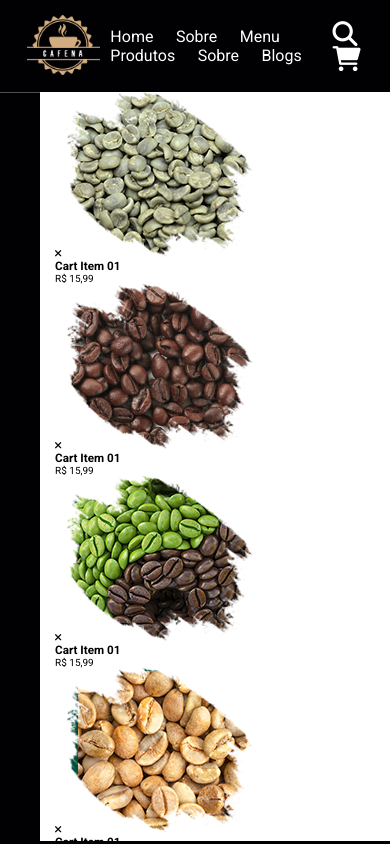
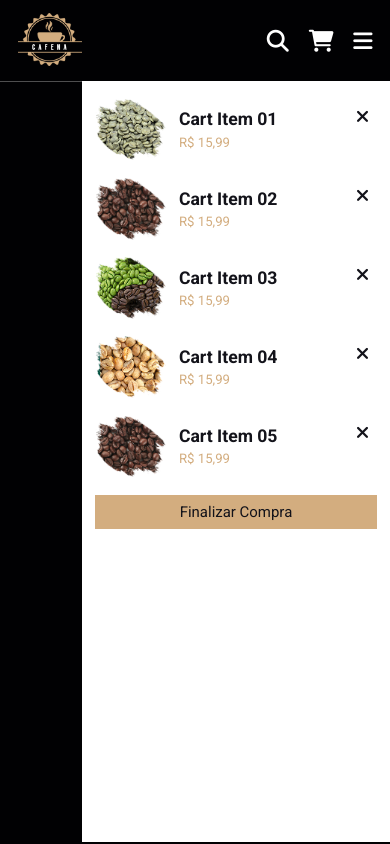
Before and after one commit to GiovaneRichard/Coffe-Shop, a plain HTML site: page index.html in a window 390 px wide. Both pictures are taken after a click on the element 346 px from the left and 58 px from the top of the page. Drawn offline with Linux system fonts and the light colour scheme.

Commit message:
header completion

```diff
--- a/assets/css/style.css
+++ b/assets/css/style.css
@@ -106,6 +106,9 @@ body {
     transform: scaleY(0);
     transform-origin: top;
 }
+.header .search-form.active {
+    transform: scaleY(1);
+}
 .header .search-form input {
     width: 100%;
     height: 100%;
@@ -129,12 +132,115 @@ body {
 /*────────────────────────*\
 *   HEADER - CART-ITEMS
 \*────────────────────────*/
-.cart-items-container {
+.header .cart-items-container {
     position: absolute;
     top: 100%;
-    right: 0;
+    right: -100%;
     height: calc(100vh - 9.5rem);
     width: 35rem;
     background: #fff;
     padding: 0 1.5rem;
+    overflow-y: auto;
 }
+.header .cart-items-container.active {
+    right: 0;
+}
+.cart-items-container::-webkit-scrollbar {
+    width: .5rem;
+    background-color: var(--black);
+}
+.cart-items-container::-webkit-scrollbar-thumb {
+    background: var(--main-color);
+    border-radius: .5rem;
+}
+
+.header .cart-items-container .cart-item {
+    position: relative;
+    margin: 2rem 0;
+    display: flex;
+    align-items: center;
+    gap: 1.5rem;
+}
+.header .cart-items-container .cart-item .fa-times{
+    position: absolute;
+    top: 1rem;
+    right: 1rem;
+    font-size: 2rem;
+    cursor: pointer;
+    color: var(--black);
+}
+.header .cart-items-container .cart-item .fa-times:hover{
+    color: var(--main-color);
+}
+.header .cart-items-container .cart-item img {
+    height: 7rem;
+}
+.header .cart-items-container .cart-item .content h3 {
+    font-size: 2rem;
+    color: var(--black);
+    padding-bottom: .6rem;
+}
+.header .cart-items-container .cart-item .content .price {
+    font-size: 1.5rem;
+    color: var(--main-color);
+}
+
+/*────────────────────────*\
+* CART-ITEMS BTN-CHECKOUT
+\*────────────────────────*/
+.btn-checkout {
+    margin-top: 1rem;
+    display: flex;
+    align-items: center;
+    justify-content: center;
+    padding: .9rem 3rem;
+    font-size: 1.7rem;
+    color: var(--black);
+    background: var(--main-color);
+    cursor: pointer;
+    border: none;
+}
+.btn-checkout:hover {
+    letter-spacing: .2rem;
+}
+
+/*────────────────────────*\
+* MEDIA CARE
+\*────────────────────────*/
+@media (max-width: 991px) {
+    html {
+        font-size: 55%;
+    }
+
+    .header {
+        padding: 1.5rem 2rem;
+    }
+
+    .header .search-form {
+        width: 80%;
+    }
+}
+
+@media (max-width: 768px) {
+    #menu-btn {
+        display: inline-block;
+    }
+    .header .navbar {
+        position: absolute;
+        top: 100%;
+        right: -100%;
+        background: #fff;
+        width: 30rem;
+        height: calc(100vh - 9.5rem);
+    }
+    .header .navbar.active {
+        right: 0;
+    }
+    .header .navbar a {
+        display: block;
+        margin: 1.5rem;
+        padding: .5rem;
+        font-size: 2rem;
+        color: var(--black);
+    }
+}
--- a/assets/js/script.js
+++ b/assets/js/script.js
@@ -0,0 +1,32 @@
+let navbar = document.querySelector('.navbar');
+let btn_menu = document.querySelector('#menu-btn');
+
+let cart = document.querySelector('.cart-items-container');
+let btn_cart = document.querySelector('#cart-btn');
+
+let search = document.querySelector('.search-form');
+let btn_search = document.querySelector('#search-btn');
+
+btn_search.onclick = () => {
+    search.classList.toggle('active');
+    navbar.classList.remove('active');
+    cart.classList.remove('active');
+}
+
+btn_menu.onclick = () => {
+    navbar.classList.toggle('active');
+    cart.classList.remove('active');
+    search.classList.remove('active');
+}
+
+btn_cart.onclick = () => {
+    cart.classList.toggle('active');
+    navbar.classList.remove('active');
+    search.classList.remove('active');
+}
+
+window.onscroll = () => {
+    navbar.classList.remove('active');
+    cart.classList.remove('active');
+    search.classList.remove('active');
+}
--- a/index.html
+++ b/index.html
@@ -47,31 +47,49 @@
             <div class="cart-item">
                 <span class="fas fa-times"></span>
                 <img src="assets/images/cart-item-1.png" alt="">
-                <h3>cart item 01</h3>
-                <div class="price">R$ 15,99</div>
+                <div class="content">
+                    <h3>cart item 01</h3>
+                    <div class="price">R$ 15,99</div>
+                </div>
             </div>
 
             <div class="cart-item">
                 <span class="fas fa-times"></span>
                 <img src="assets/images/cart-item-2.png" alt="">
-                <h3>cart item 01</h3>
-                <div class="price">R$ 15,99</div>
+                <div class="content">
+                    <h3>cart item 02</h3>
+                    <div class="price">R$ 15,99</div>
+                </div>
             </div>
 
             <div class="cart-item">
                 <span class="fas fa-times"></span>
                 <img src="assets/images/cart-item-3.png" alt="">
-                <h3>cart item 01</h3>
-                <div class="price">R$ 15,99</div>
+                <div class="content">
+                    <h3>cart item 03</h3>
+                    <div class="price">R$ 15,99</div>
+                </div>
             </div>
 
             <div class="cart-item">
                 <span class="fas fa-times"></span>
                 <img src="assets/images/cart-item-4.png" alt="">
-                <h3>cart item 01</h3>
-                <div class="price">R$ 15,99</div>
+                <div class="content">
+                    <h3>cart item 04</h3>
+                    <div class="price">R$ 15,99</div>
+                </div>
             </div>
 
+            <div class="cart-item">
+                <span class="fas fa-times"></span>
+                <img src="assets/images/cart-item-2.png" alt="">
+                <div class="content">
+                    <h3>cart item 05</h3>
+                    <div class="price">R$ 15,99</div>
+                </div>
+            </div>
+
+            <a href="#" class="btn-checkout">Finalizar compra</a>
 
         </div>
     </header>
```
